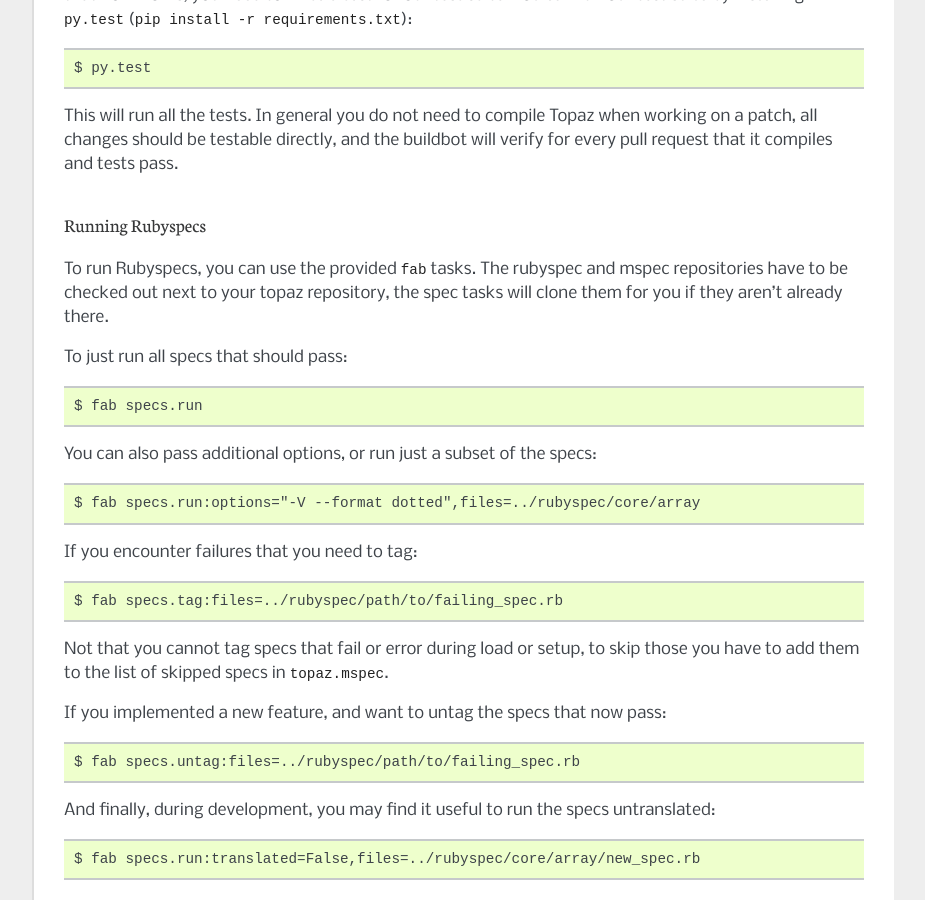
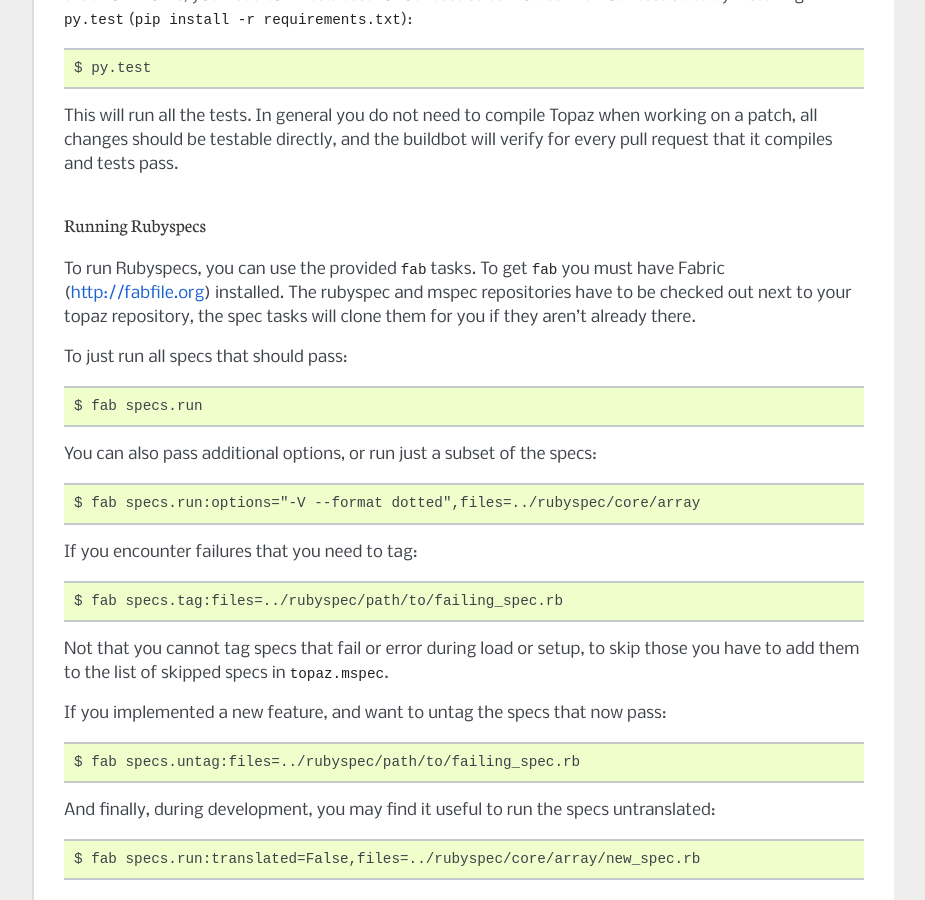
Before and after one commit to topazproject/topaz, a Sphinx documentation site: the page built from docs/contributing.rst, in a window 1280 px wide and 900 px high, scrolled down 1102 px. Shown: the whole window, without its empty margins (198-1123 px from the left). Built offline with Sphinx 7.4.7, drawn with Linux system fonts in a browser that asks for light colours.

Commit message:
Adding info on how to install Fabric and Request

```diff
--- a/docs/contributing.rst
+++ b/docs/contributing.rst
@@ -61,10 +61,12 @@
 Running Rubyspecs
 ~~~~~~~~~~~~~~~~~
 
-To run Rubyspecs, you can use the provided ``fab`` tasks. The rubyspec
-and mspec repositories have to be checked out next to your topaz
-repository, the spec tasks will clone them for you if they aren't
-already there.
+To run Rubyspecs, you can use the provided ``fab`` tasks. To get ``fab`` you
+must have Fabric (http://fabfile.org) installed. The rubyspec and mspec
+repositories have to be checked out next to your topaz repository, the spec
+tasks will clone them for you if they aren't already there.
+
+.. _`Fabric`: http://fabfile.org
 
 To just run all specs that should pass::
 
--- a/requirements.txt
+++ b/requirements.txt
@@ -1,3 +1,5 @@
 rply
 # Only a test requirement
 pytest
+fabric
+requests
```
Also changed, not shown: README.rst (+5 -3 lines).
